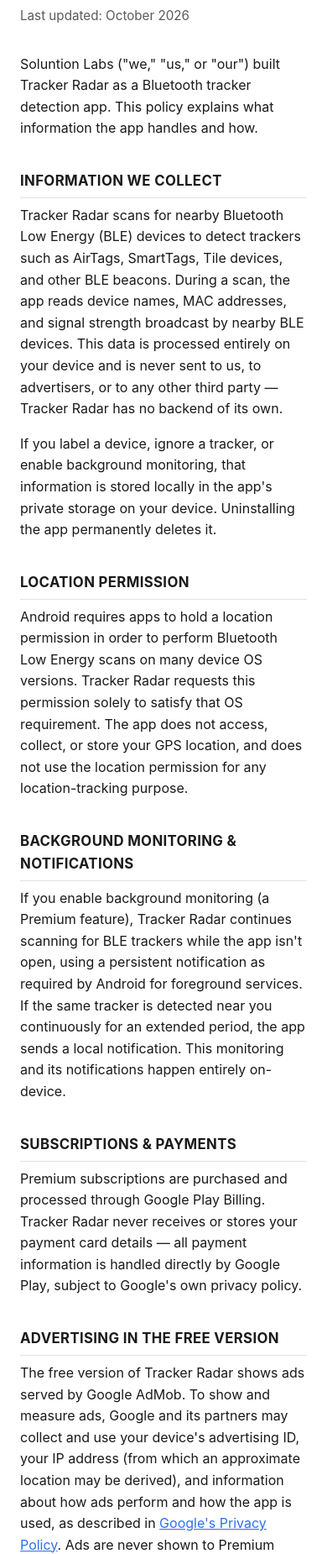
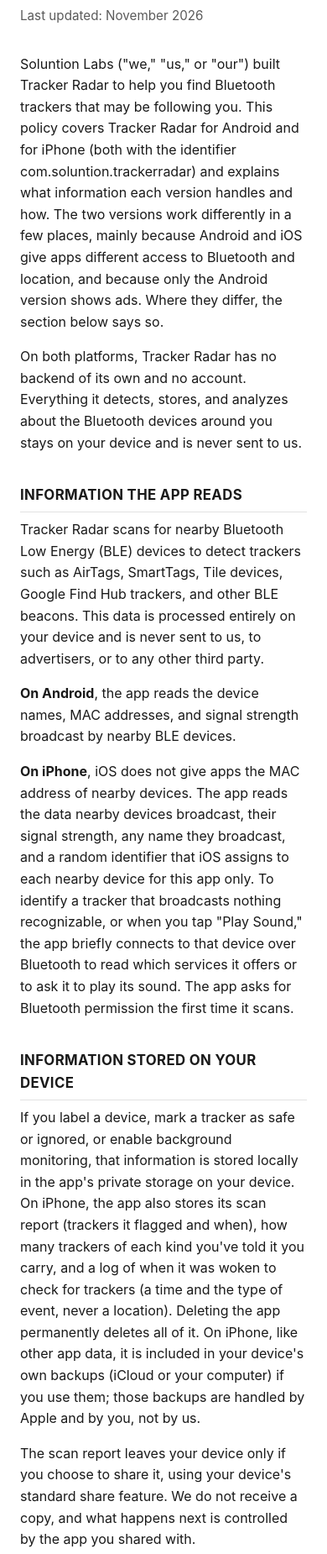
Before and after one commit to SBDJB/tracker-radar-privacy, a plain HTML site: page index.html in a window 390 px wide. Shown: the part 150-2000 px from the top of the page at 84% size. Drawn offline with Linux system fonts and the light colour scheme.

Commit message:
Tracker Radar privacy: add the iPhone app
- Covers the iPhone app (com.soluntion.trackerradar) as well as Android,
  following the Pressura precedent: one page, platform differences called
  out per section.
- Bluetooth: no MAC addresses on iPhone; an opaque per-app identifier, and
  a brief connection to identify a blank tracker or play its sound.
- Location on iPhone: significant-change, visit and zone-exit monitoring,
  only to notice movement; coordinates never stored or sent.
- Background checking on iPhone is wake-driven, free, and limited by iOS.
- Payments through Google Play or the App Store.
- Ads, AdMob and the advertising ID are Android-free-version only; the
  iPhone app has no ads, no IDFA and no third-party SDKs.
- Local storage on iPhone, including iCloud/computer backups.

Co-Authored-By: Claude Opus 5.5 <noreply@anthropic.com>

```diff
--- a/index.html
+++ b/index.html
@@ -70,29 +70,39 @@
 <body>
 <main>
   <h1>Tracker Radar Privacy Policy</h1>
-  <p class="updated">Last updated: October 2026</p>
+  <p class="updated">Last updated: November 2026</p>
 
-  <p>Soluntion Labs ("we," "us," or "our") built Tracker Radar as a Bluetooth tracker detection app. This policy explains what information the app handles and how.</p>
+  <p>Soluntion Labs ("we," "us," or "our") built Tracker Radar to help you find Bluetooth trackers that may be following you. This policy covers Tracker Radar for Android and for iPhone (both with the identifier com.soluntion.trackerradar) and explains what information each version handles and how. The two versions work differently in a few places, mainly because Android and iOS give apps different access to Bluetooth and location, and because only the Android version shows ads. Where they differ, the section below says so.</p>
+  <p>On both platforms, Tracker Radar has no backend of its own and no account. Everything it detects, stores, and analyzes about the Bluetooth devices around you stays on your device and is never sent to us.</p>
 
-  <h2>INFORMATION WE COLLECT</h2>
-  <p>Tracker Radar scans for nearby Bluetooth Low Energy (BLE) devices to detect trackers such as AirTags, SmartTags, Tile devices, and other BLE beacons. During a scan, the app reads device names, MAC addresses, and signal strength broadcast by nearby BLE devices. This data is processed entirely on your device and is never sent to us, to advertisers, or to any other third party &mdash; Tracker Radar has no backend of its own.</p>
-  <p>If you label a device, ignore a tracker, or enable background monitoring, that information is stored locally in the app's private storage on your device. Uninstalling the app permanently deletes it.</p>
+  <h2>INFORMATION THE APP READS</h2>
+  <p>Tracker Radar scans for nearby Bluetooth Low Energy (BLE) devices to detect trackers such as AirTags, SmartTags, Tile devices, Google Find Hub trackers, and other BLE beacons. This data is processed entirely on your device and is never sent to us, to advertisers, or to any other third party.</p>
+  <p><strong>On Android</strong>, the app reads the device names, MAC addresses, and signal strength broadcast by nearby BLE devices.</p>
+  <p><strong>On iPhone</strong>, iOS does not give apps the MAC address of nearby devices. The app reads the data nearby devices broadcast, their signal strength, any name they broadcast, and a random identifier that iOS assigns to each nearby device for this app only. To identify a tracker that broadcasts nothing recognizable, or when you tap "Play Sound," the app briefly connects to that device over Bluetooth to read which services it offers or to ask it to play its sound. The app asks for Bluetooth permission the first time it scans.</p>
+
+  <h2>INFORMATION STORED ON YOUR DEVICE</h2>
+  <p>If you label a device, mark a tracker as safe or ignored, or enable background monitoring, that information is stored locally in the app's private storage on your device. On iPhone, the app also stores its scan report (trackers it flagged and when), how many trackers of each kind you've told it you carry, and a log of when it was woken to check for trackers (a time and the type of event, never a location). Deleting the app permanently deletes all of it. On iPhone, like other app data, it is included in your device's own backups (iCloud or your computer) if you use them; those backups are handled by Apple and by you, not by us.</p>
+  <p>The scan report leaves your device only if you choose to share it, using your device's standard share feature. We do not receive a copy, and what happens next is controlled by the app you shared with.</p>
 
   <h2>LOCATION PERMISSION</h2>
-  <p>Android requires apps to hold a location permission in order to perform Bluetooth Low Energy scans on many device OS versions. Tracker Radar requests this permission solely to satisfy that OS requirement. The app does not access, collect, or store your GPS location, and does not use the location permission for any location-tracking purpose.</p>
+  <p><strong>On Android</strong>, the operating system requires apps to hold a location permission in order to perform Bluetooth Low Energy scans on many device OS versions. Tracker Radar requests this permission solely to satisfy that OS requirement. The Android app does not access, collect, or store your GPS location, and does not use the location permission for any location-tracking purpose.</p>
+  <p><strong>On iPhone</strong>, Bluetooth scanning does not need location, and the app works without it. If you turn on background checking and allow location access, the app uses it for one purpose: to notice that you have moved, so it can check again for trackers while it is closed and judge whether a tracker has been moving with you. It uses only iOS's coarse location services for this: significant location changes, visits, and a small zone around where you are, which iOS watches and wakes the app when you leave. The app does not track your route, never stores your location or coordinates, and never sends them anywhere. You can change or remove location access at any time in Settings &gt; Privacy &amp; Security &gt; Location Services.</p>
 
   <h2>BACKGROUND MONITORING &amp; NOTIFICATIONS</h2>
-  <p>If you enable background monitoring (a Premium feature), Tracker Radar continues scanning for BLE trackers while the app isn't open, using a persistent notification as required by Android for foreground services. If the same tracker is detected near you continuously for an extended period, the app sends a local notification. This monitoring and its notifications happen entirely on-device.</p>
+  <p><strong>On Android</strong>, if you enable background monitoring (a Premium feature), Tracker Radar continues scanning for BLE trackers while the app isn't open, using a persistent notification as required by Android for foreground services.</p>
+  <p><strong>On iPhone</strong>, iOS does not allow continuous scanning while an app is closed. If you turn on background checking, the app checks for some kinds of trackers when iOS wakes it, for example after you move (see Location Permission above). This is free on iPhone.</p>
+  <p>On both platforms, if the same tracker appears to be moving with you for an extended period, the app sends a local notification, after asking for your permission to send notifications. This monitoring and its notifications happen entirely on your device; no notification passes through our servers or anyone else's.</p>
 
   <h2>SUBSCRIPTIONS &amp; PAYMENTS</h2>
-  <p>Premium subscriptions are purchased and processed through Google Play Billing. Tracker Radar never receives or stores your payment card details &mdash; all payment information is handled directly by Google Play, subject to Google's own privacy policy.</p>
+  <p>Premium subscriptions are purchased and processed through the store you buy them from: Google Play Billing on Android, or Apple's App Store on iPhone. Tracker Radar never receives or stores your payment card details &mdash; all payment information is handled directly by Google or Apple, subject to their own privacy policies. The app only asks the store whether you have an active subscription, so it can unlock Premium features and restore your purchase if you reinstall the app or use another device signed in to the same Google account or Apple Account.</p>
 
-  <h2>ADVERTISING IN THE FREE VERSION</h2>
-  <p>The free version of Tracker Radar shows ads served by Google AdMob. To show and measure ads, Google and its partners may collect and use your device's advertising ID, your IP address (from which an approximate location may be derived), and information about how ads perform and how the app is used, as described in <a href="https://policies.google.com/privacy">Google's Privacy Policy</a>. Ads are never shown to Premium subscribers, and the ad service isn't started for them.</p>
-  <p>Where required, such as in the European Economic Area and the United Kingdom, the app asks for your consent before showing personalized ads, and you can change your choice at any time from Settings &gt; Ad privacy options when that option appears. You can also reset or delete your advertising ID in your Android settings. Your Bluetooth scan results, device names, and labels are never shared with advertisers.</p>
+  <h2>ADVERTISING (ANDROID FREE VERSION ONLY)</h2>
+  <p>The iPhone app shows no ads, contains no advertising SDK, does not use your device's advertising identifier (IDFA), and does not track you across other companies' apps or websites.</p>
+  <p>The free version of Tracker Radar for Android shows ads served by Google AdMob. To show and measure ads, Google and its partners may collect and use your device's advertising ID, your IP address (from which an approximate location may be derived), and information about how ads perform and how the app is used, as described in <a href="https://policies.google.com/privacy">Google's Privacy Policy</a>. Ads are never shown to Premium subscribers, and the ad service isn't started for them.</p>
+  <p>Where required, such as in the European Economic Area and the United Kingdom, the Android app asks for your consent before showing personalized ads, and you can change your choice at any time from Settings &gt; Ad privacy options when that option appears. You can also reset or delete your advertising ID in your Android settings. Your Bluetooth scan results, device names, and labels are never shared with advertisers.</p>
 
   <h2>WHAT WE DON'T DO</h2>
-  <p>We don't require an account or registration. We don't use analytics or crash-reporting SDKs. The only third-party SDKs that handle data are Google Play Billing (payments) and Google AdMob (ads, free version only). We don't sell your personal information, and everything Tracker Radar detects, stores, and analyzes about the Bluetooth devices around you stays on your device.</p>
+  <p>We don't require an account or registration. We don't use analytics or crash-reporting SDKs on either platform. On Android, the only third-party SDKs that handle data are Google Play Billing (payments) and Google AdMob (ads, free version only). On iPhone, the app contains no third-party SDKs; purchases go through Apple's own StoreKit. We don't sell your personal information, and everything Tracker Radar detects, stores, and analyzes about the Bluetooth devices around you stays on your device.</p>
 
   <h2>CHILDREN'S PRIVACY</h2>
   <p>Tracker Radar is not directed at children under 13, and we do not knowingly collect information from children.</p>
```
